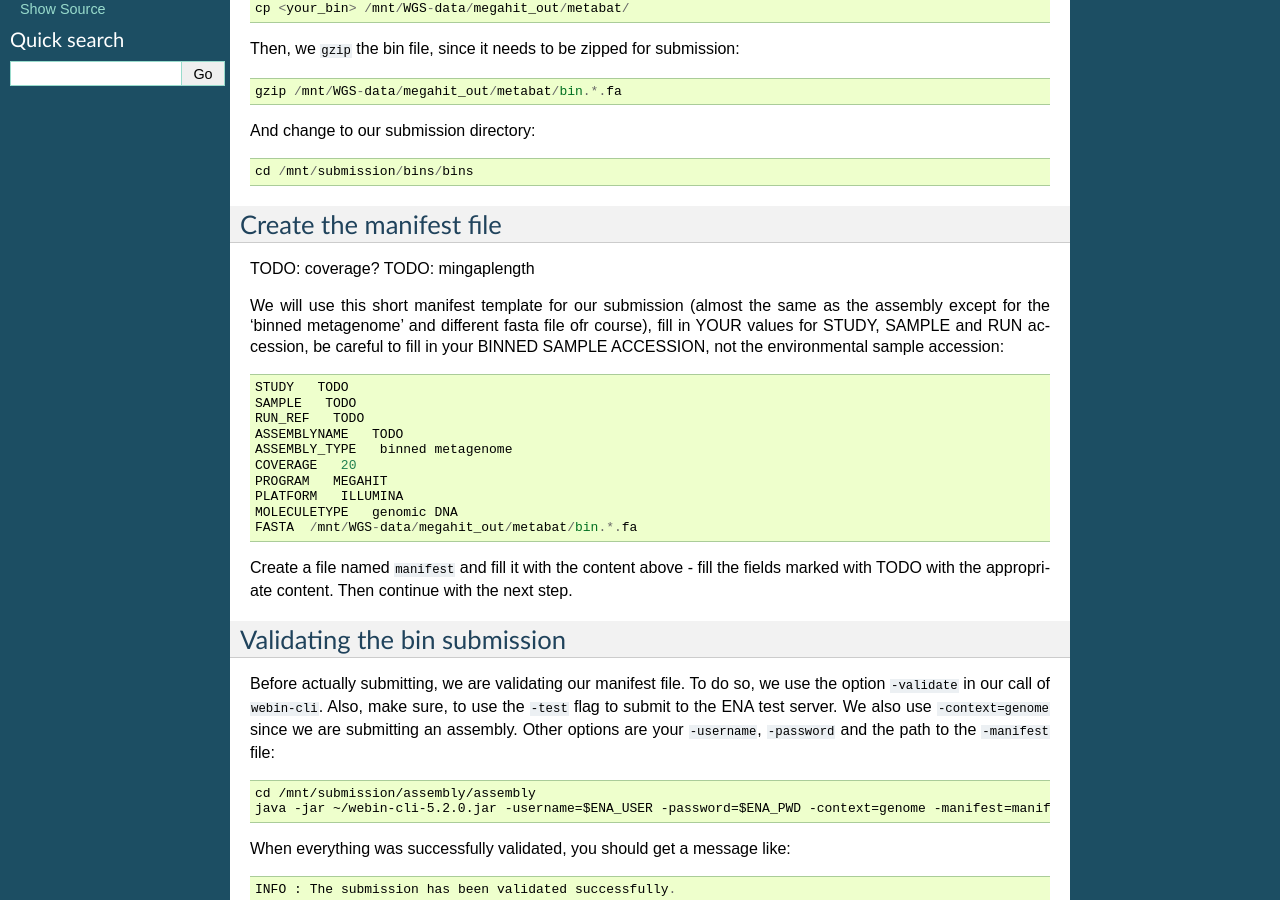
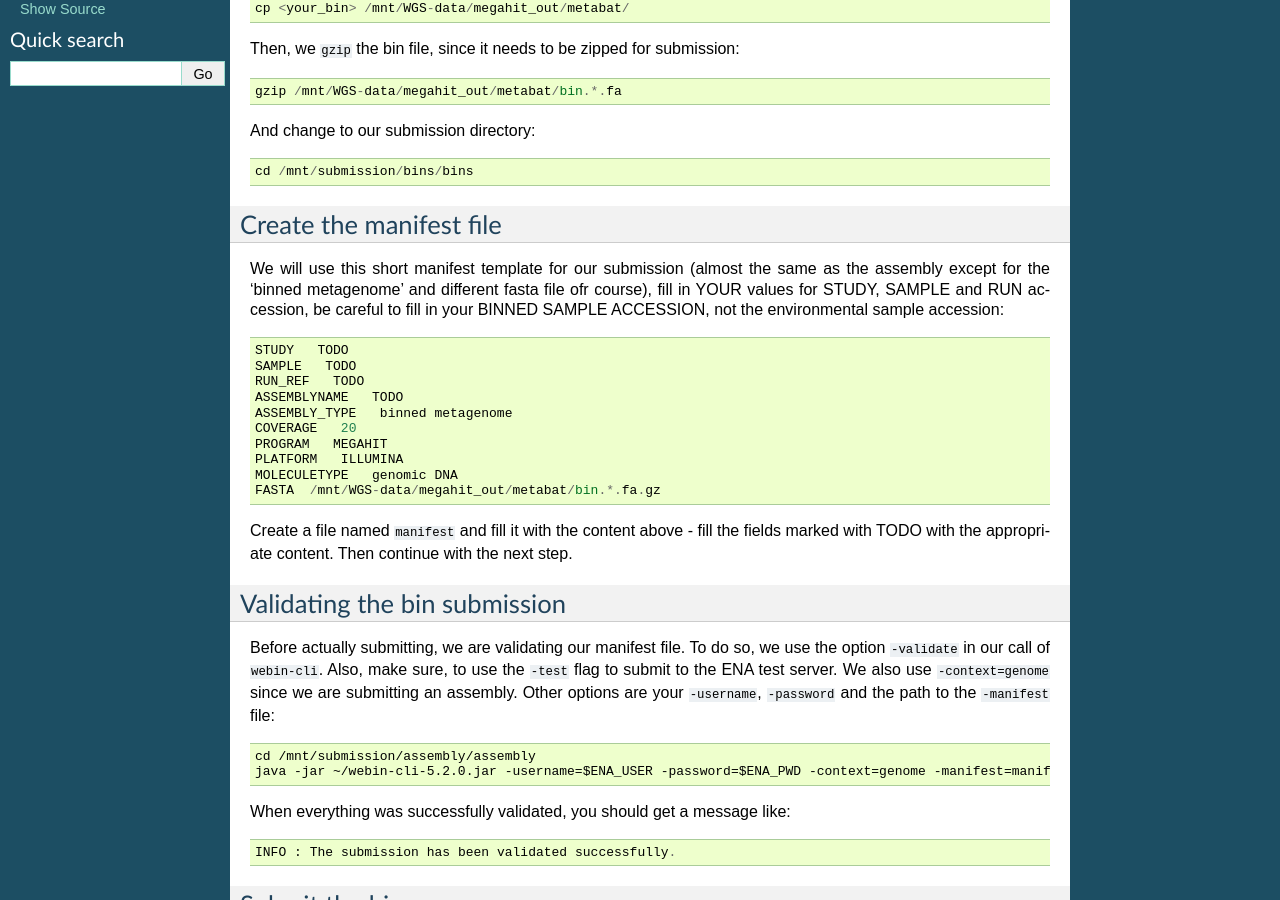
Before and after one commit to metagenomics/metagenomics-workshop, a Sphinx documentation site: the page built from docs/data_submission/bin_submission.rst, in a window 1280 px wide and 900 px high, scrolled down 335 px. Built offline with Sphinx 7.4.7, drawn with Linux system fonts in a browser that asks for light colours.

Commit message:
Update bin_submission.rst

```diff
--- a/docs/data_submission/bin_submission.rst
+++ b/docs/data_submission/bin_submission.rst
@@ -24,9 +24,6 @@ And change to our submission directory::
 Create the manifest file
 ^^^^^^^^^^
 
-TODO: coverage?
-TODO: mingaplength
-
 We will use this short manifest template for our submission (almost the same as the assembly except for the 'binned metagenome' and different fasta file ofr course), fill in YOUR values for STUDY, SAMPLE and RUN accession, be careful to fill in your BINNED SAMPLE ACCESSION, not the environmental sample accession::
 
   STUDY   TODO
@@ -38,7 +35,7 @@ We will use this short manifest template for our submission (almost the same as
   PROGRAM   MEGAHIT
   PLATFORM   ILLUMINA
   MOLECULETYPE   genomic DNA
-  FASTA  /mnt/WGS-data/megahit_out/metabat/bin.*.fa
+  FASTA  /mnt/WGS-data/megahit_out/metabat/bin.*.fa.gz
 
 Create a file named ``manifest`` and fill it with the content above - fill the fields marked with TODO with the appropriate content. Then continue with the next step.
 
```
